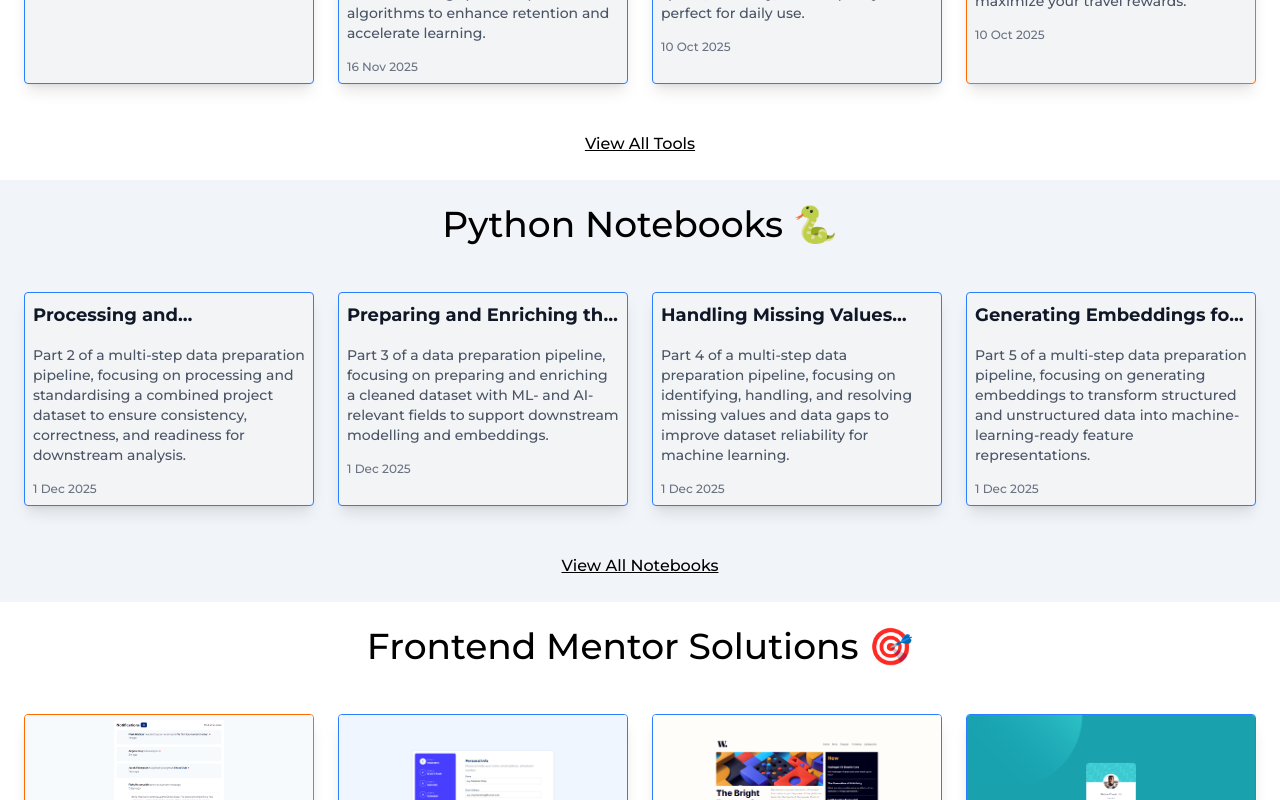
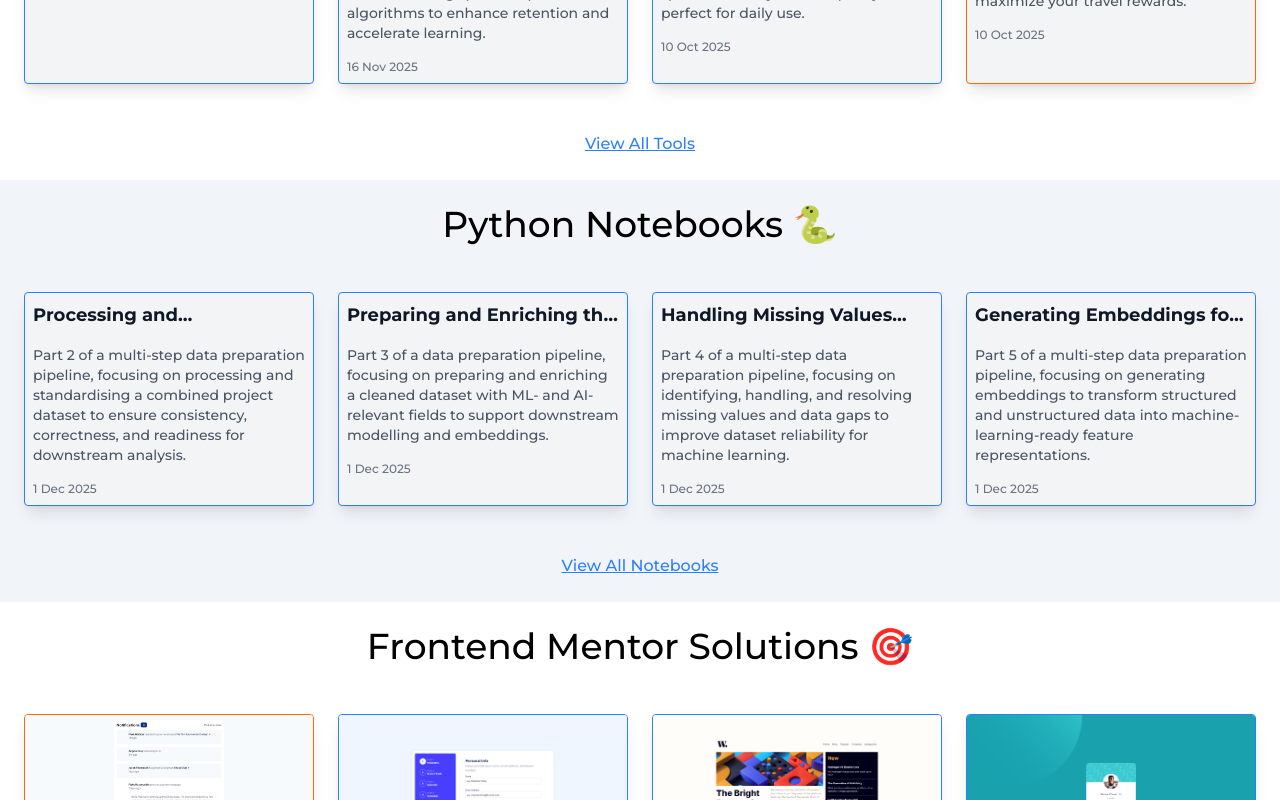
Before and after one commit to davinaleong/proj-davdevs-2025, a Next.js app: page / in a window 1280 px wide. Shown: the part 1120-1920 px from the top of the page. Built offline with nearby package versions, Linux system fonts and the light colour scheme.

Commit message:
Fixed anchors on the home page.

```diff
--- a/app/components/HomeSection.tsx
+++ b/app/components/HomeSection.tsx
@@ -32,6 +32,7 @@ export default function HomeSection({
         switch (variant) {
             case 'default':
             case 'neutral':
+                return 'blue-500';
             case 'primary-light':
                 return 'black';
             case 'primary':
```
